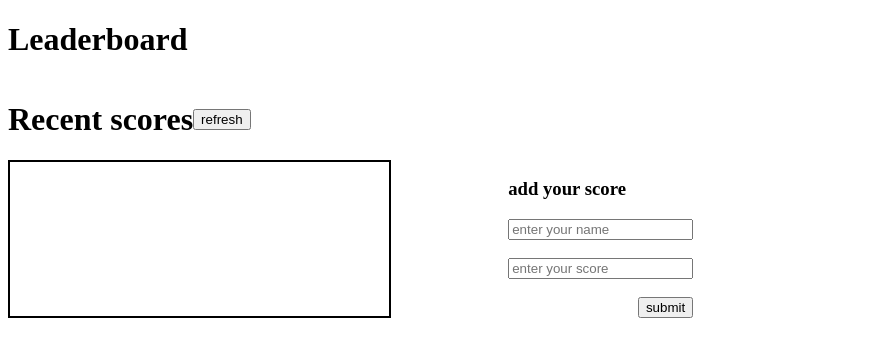
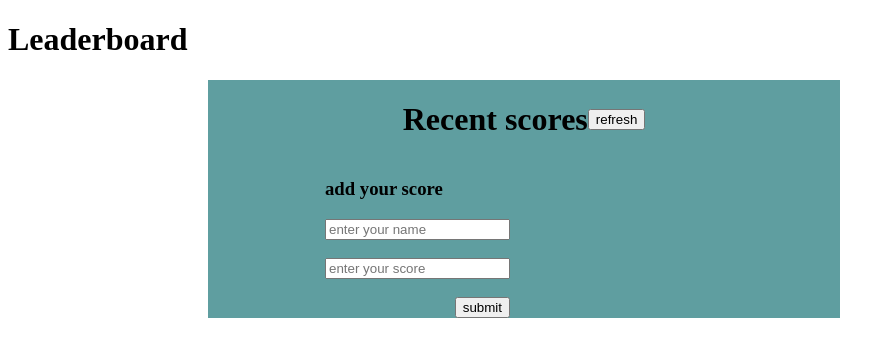
Before and after one commit to Abel-desu/leaderboard, a website built with webpack: page src/index.html in a window 1280 px wide. Shown: the whole page, without its empty margins (0-895 px from the left). Built offline with nearby package versions, Linux system fonts and the light colour scheme.

Commit message:
update style

```diff
--- a/src/style.css
+++ b/src/style.css
@@ -1,19 +1,23 @@
 .header {
   display: flex;
-}
+  width:  50%;
+  justify-content: center;
+  background: cadetblue;
+  align-self: flex-start;
+  margin-left: 200px;}
 
 #refresh {
   /* height: fit-content; */
   align-self: center;
 }
 
-.score-holder {
-  border: 2px solid;
-  width: 30%;
-}
 
 section {
   display: flex;
+  width: 50%;
+  margin-left: 200px;
+  background: cadetblue;
+
 }
 
 form {
@@ -30,3 +34,6 @@ form {
 ul li {
   overflow: hidden;
 }
+ul{
+  background: darkcyan;
+}
```
